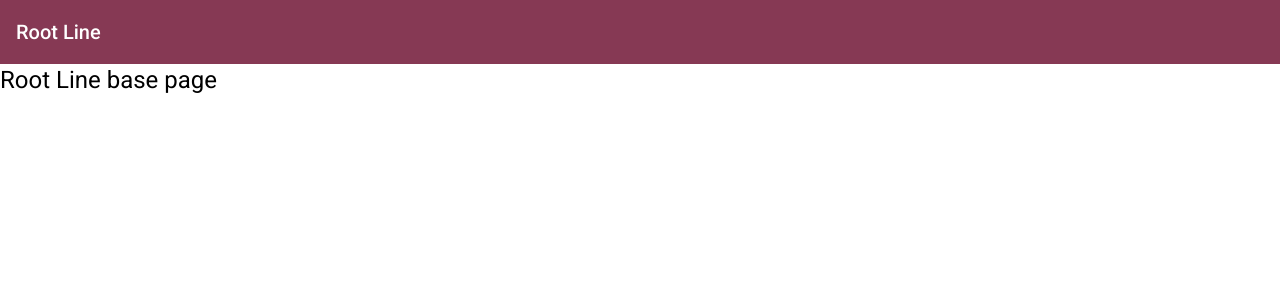
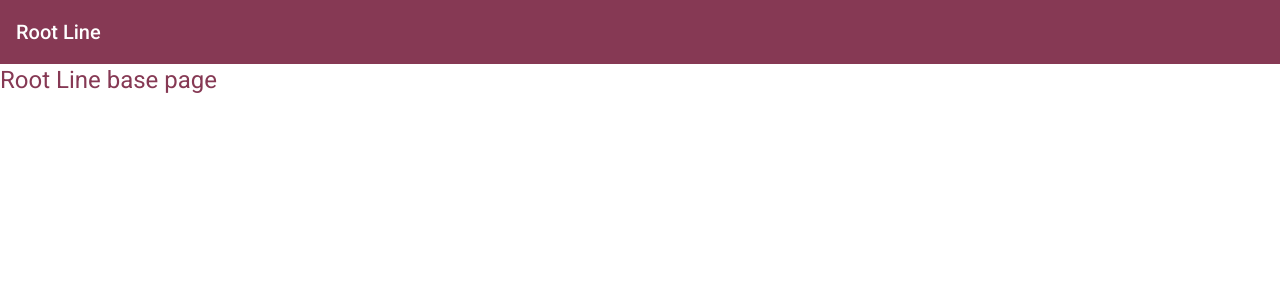
Before and after one commit to EkhlasMridha/ufindFE, an Angular app: page / in a window 1280 px wide. Shown: the top 300 px of the page. Built offline with nearby package versions, Linux system fonts and the light colour scheme.

Commit message:
finalize rootline toolbar bundle

```diff
--- a/src/app/app-redirection-page/components/redirection/redirection.component.scss
+++ b/src/app/app-redirection-page/components/redirection/redirection.component.scss
@@ -0,0 +1,8 @@
+@import "~@angular/material/theming";
+
+@mixin custom-component-theme($theme) {
+  $primary: map-get($theme, primary);
+  h1 {
+    color: mat-color($primary, default);
+  }
+}
--- a/src/styles/custom_theme.scss
+++ b/src/styles/custom_theme.scss
@@ -1,5 +1,6 @@
 @import "~@angular/material/theming";
 @import "theme_pallets.scss";
+@import "../app/app-redirection-page/components/redirection/redirection.component.scss";
 
 @include mat-core();
 
@@ -14,3 +15,5 @@ $custom-theme: mat-light-theme(
 );
 
 @include angular-material-theme($custom-theme);
+
+@include custom-component-theme($custom-theme);
```
